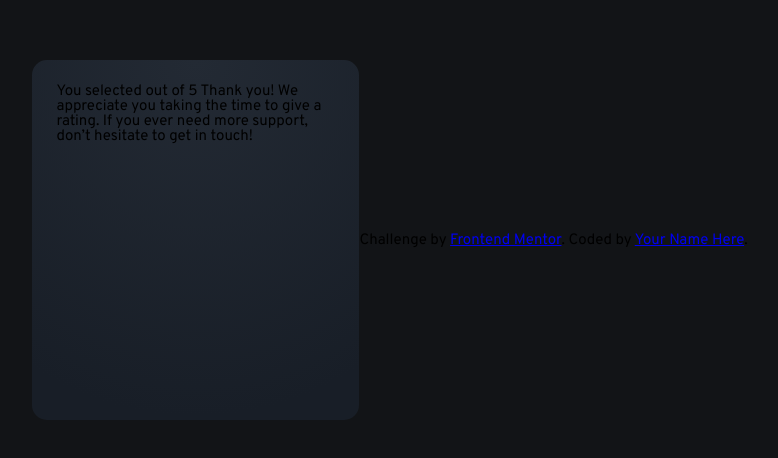
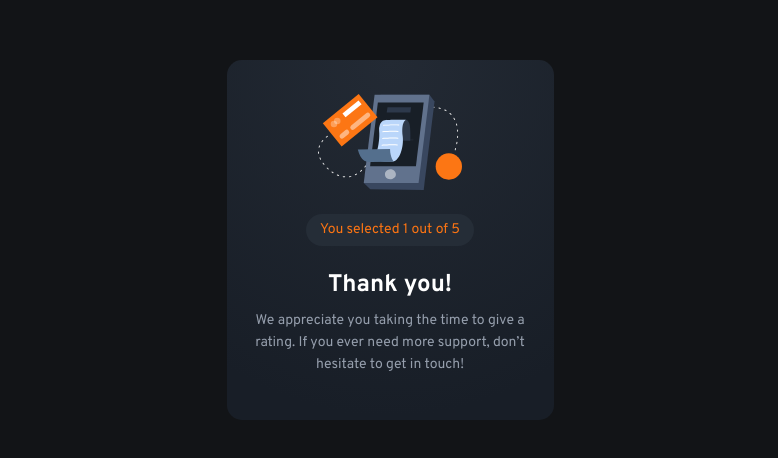
Before and after one commit to Jason-Donmoyer/Interactive-Rating-Component, a plain HTML site: page thank-you.html in a window 1280 px wide. Shown: the part 160-618 px from the top of the page, without its empty margins (250-1028 px from the left). Drawn offline with Linux system fonts and the light colour scheme.

Commit message:
HTML, CSS: -HTML: --markup for thank-you.html complete -CSS: --styles for thank-you.html

```diff
--- a/css/styles.css
+++ b/css/styles.css
@@ -151,3 +151,49 @@ html {
   background-color: var(--orange);
   color: var(--white);
 }
+
+
+/********************************/
+    /* THANK YOU PAGE STYLES */
+/********************************/
+
+
+/* Thank You Card Container */
+.thank-you-card-container {
+  display: flex;
+  flex-direction: column;
+  align-items: center;
+  text-align: center;
+}
+
+
+/* Thank You Image */
+.thank-you-img {
+  height: 6.4rem;
+  width: 9.6rem;
+  margin-top: 0.666667rem;
+  margin-bottom: 1.6rem;
+  background-image: url(../images/illustration-thank-you.svg);
+  background-size: contain;
+}
+
+
+/* Selection Container */
+.selection-container {
+  height: 2.133333rem;
+  width: 11.2rem;
+  margin-bottom: 1.6rem;
+  background-color: var(--dark-blue);
+  border-radius: 1.5rem;
+  display: flex;
+  align-items: center;
+  justify-content: center;
+}
+
+
+/* Selection p */
+.selection-copy {
+  font-size: 0.933333rem;
+  line-height: 1.466667rem;
+  color: var(--orange);
+}
--- a/thank-you.html
+++ b/thank-you.html
@@ -19,14 +19,14 @@
 <body class="main-container">
 
   <!-- Thank you state start -->
-  <main class="card-container">
-    You selected <!-- Add rating here --> out of 5
-
-    Thank you!
-
-    We appreciate you taking the time to give a rating. If you ever need more support,
-    don’t hesitate to get in touch!
-
+  <main class="card-container thank-you-card-container">
+    <div class="thank-you-img"></div>
+    <div class="selection-container">
+      <p class="selection-copy">You selected <span id="selection-number">1</span> out of 5</p>
+    </div>
+    <h1 class="main-heading thank-you-heading">Thank you!</h1>
+    <p class="main-copy">We appreciate you taking the time to give a rating. If you ever need more support,
+      don’t hesitate to get in touch!</p>
   </main>
 
 
@@ -38,9 +38,9 @@
   <!-- Thank you state end -->
 
 
-  <div class="attribution">
+  <!-- <div class="attribution">
     Challenge by <a href="https://www.frontendmentor.io?ref=challenge" target="_blank">Frontend Mentor</a>.
     Coded by <a href="#">Your Name Here</a>.
-  </div>
+  </div> -->
 </body>
 </html>
```
